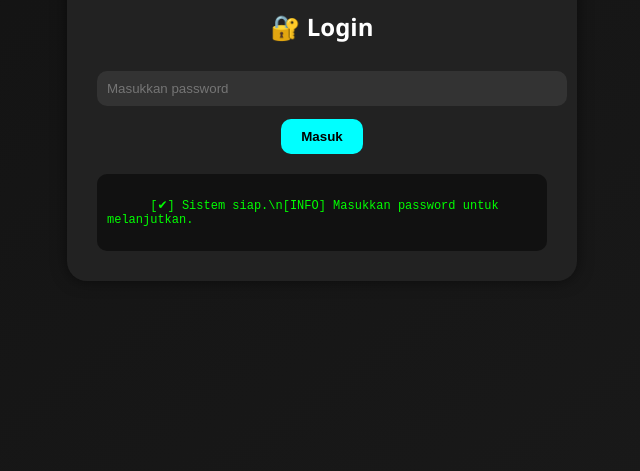
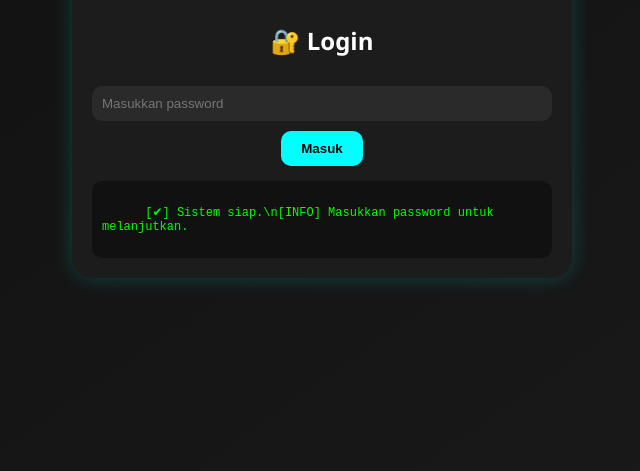
Before and after one commit to 1082012/DOWNLOADER, a plain HTML site: page index.html in a window 1280 px wide. Shown: the part 329-800 px from the top of the page, without its empty margins (318-958 px from the left). Drawn offline with Linux system fonts and the light colour scheme.

Commit message:
style.css

```diff
--- a/style.css
+++ b/style.css
@@ -1,29 +1,33 @@
+* {
+  box-sizing: border-box;
+}
+
 body {
   margin: 0;
   padding: 0;
   font-family: 'Segoe UI', sans-serif;
-  background: linear-gradient(145deg, #111111, #1a1a1a);
-  color: #fff;
-  height: 100vh;
+  background: linear-gradient(145deg, #0f0f0f, #1a1a1a);
+  color: white;
   display: flex;
   justify-content: center;
   align-items: center;
-  animation: fadeIn 1s ease-in;
+  height: 100vh;
+  animation: fadeIn 1s ease-in-out;
 }
 
 .center-box {
-  background: #222;
-  padding: 30px;
+  background-color: #1c1c1c;
+  padding: 20px;
   border-radius: 20px;
   text-align: center;
-  box-shadow: 0 0 15px rgba(0,0,0,0.5);
+  box-shadow: 0 0 20px rgba(0, 255, 255, 0.2);
   width: 90%;
-  max-width: 450px;
-  position: relative;
+  max-width: 500px;
 }
 
 .logo {
   width: 100px;
+  height: 100px;
   border-radius: 50%;
   margin-bottom: 15px;
   border: 2px solid #00ffff;
@@ -32,35 +36,34 @@ body {
 input {
   width: 100%;
   padding: 10px;
-  margin: 8px 0;
+  margin: 10px 0;
+  border-radius: 10px;
   border: none;
-  border-radius: 10px;
-  background: #333;
-  color: #fff;
+  background-color: #2a2a2a;
+  color: white;
 }
 
 button {
   padding: 10px 20px;
-  margin: 5px;
   border: none;
-  background: #00ffff;
-  color: #000;
+  border-radius: 10px;
+  background-color: #00ffff;
+  color: black;
   font-weight: bold;
-  border-radius: 10px;
   cursor: pointer;
-  transition: 0.2s;
+  transition: background 0.3s ease;
 }
+
 button:hover {
-  background: #00bbbb;
-  transform: scale(1.05);
+  background-color: #00bbbb;
 }
 
 .result {
   margin-top: 10px;
-  font-size: 14px;
-  background: #111;
+  background-color: #111;
   padding: 10px;
   border-radius: 10px;
+  font-size: 14px;
 }
 
 .hidden {
@@ -69,27 +72,23 @@ button:hover {
 
 .card-button {
   margin: 20px 0;
-  background: #333;
+  background-color: #2a2a2a;
   padding: 20px;
   border-radius: 15px;
-  transition: 0.3s;
-}
-.card-button:hover {
-  background: #444;
 }
 
 .console {
   margin-top: 15px;
-  text-align: left;
-  background: #111;
+  background-color: #111;
   padding: 10px;
+  border-radius: 10px;
   font-family: monospace;
   font-size: 12px;
   max-height: 120px;
   overflow-y: auto;
-  border-radius: 10px;
-  color: #0f0;
+  color: #00ff00;
   white-space: pre-wrap;
+  text-align: left;
 }
 
 .avatar-wrapper {
@@ -97,28 +96,36 @@ button:hover {
   top: 15px;
   right: 15px;
 }
+
 .contact-avatar {
   width: 40px;
+  height: 40px;
   border-radius: 50%;
   border: 2px solid #00ffff;
   cursor: pointer;
 }
+
 .tooltip {
+  position: absolute;
+  top: 50px;
+  right: 0;
+  background-color: black;
+  color: white;
+  padding: 5px 10px;
+  border-radius: 5px;
   font-size: 10px;
-  background: #000;
-  color: #fff;
-  padding: 4px 8px;
-  border-radius: 5px;
-  position: absolute;
-  top: 45px;
-  right: 0;
   display: none;
 }
+
 .avatar-wrapper:hover .tooltip {
   display: block;
 }
 
 @keyframes fadeIn {
-  from {opacity: 0;}
-  to {opacity: 1;}
+  from {
+    opacity: 0;
+  }
+  to {
+    opacity: 1;
+  }
 }
```
